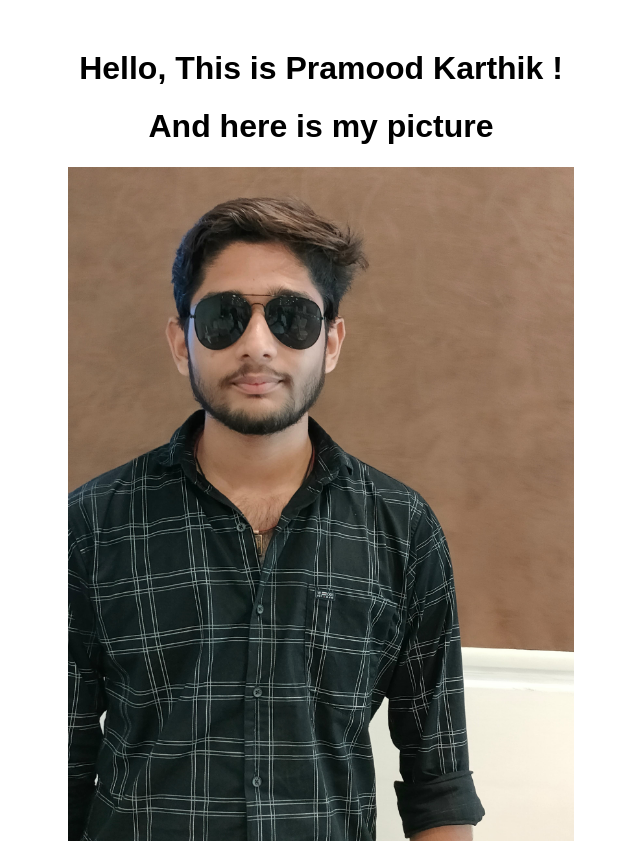
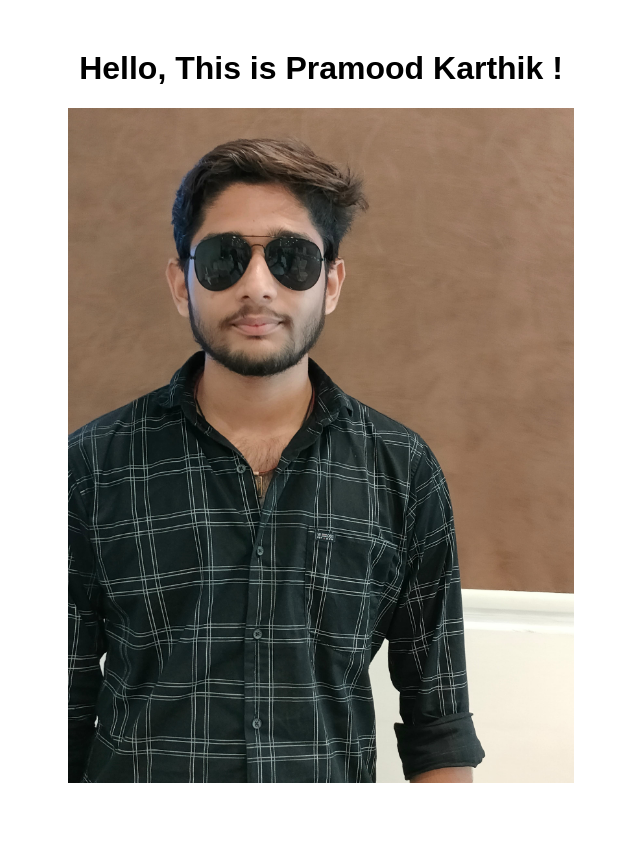
Before and after one commit to PramoodKarthik/IndustryReady_Program, a plain HTML site: page index.html in a window 1280 px wide. Shown: the whole page, without its empty margins (319-959 px from the left). After the commit the page ends 800 px from the top, so only its background shows below. Drawn offline with Linux system fonts and the light colour scheme.

Commit message:
finalise statemtn index.html

```diff
--- a/index.html
+++ b/index.html
@@ -18,7 +18,6 @@
 </head>
 <body>
     <h1>Hello, This is Pramood Karthik ! </h1>
-     <h1>  And here is my picture </h1>
     <img src="fav1.jpg" alt="A greeting image">
 </body>
 </html>
```
